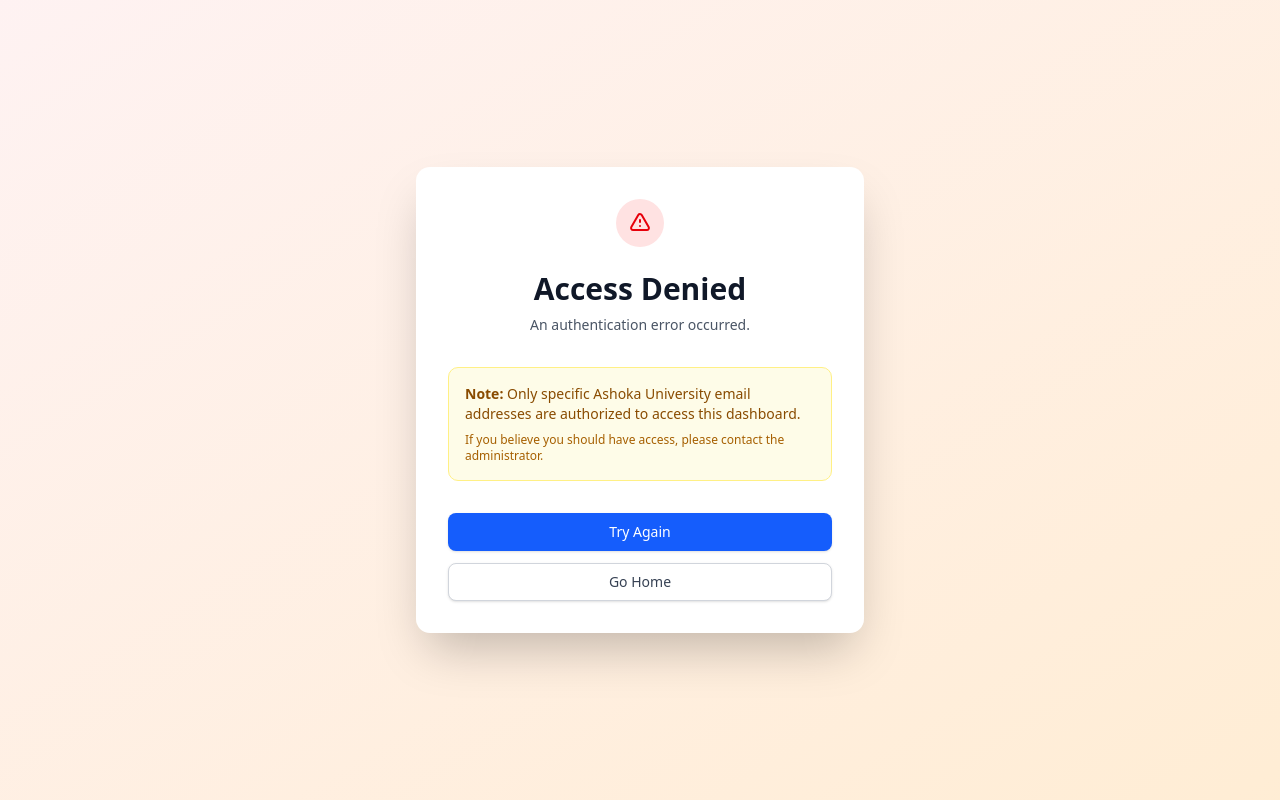
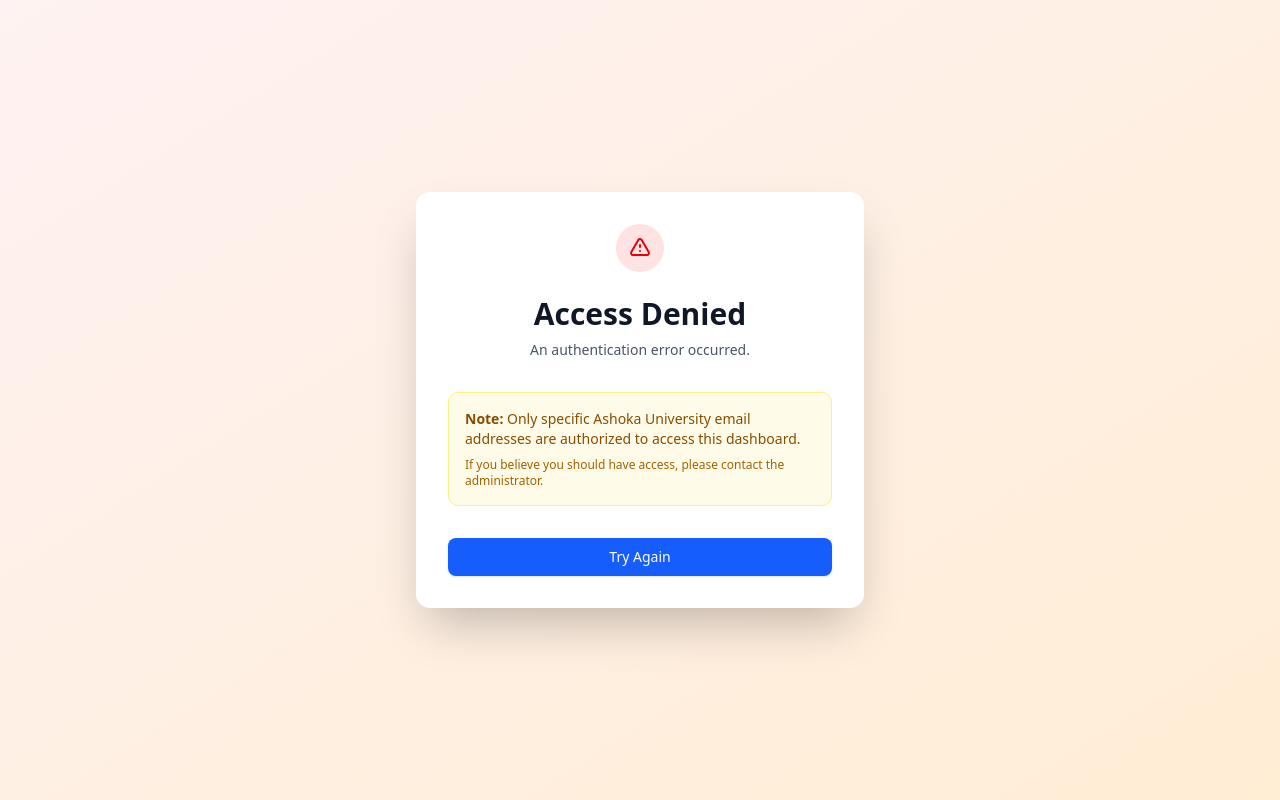
Before and after one commit to Ministry-of-Technology-AU/stats-dashboard, a Next.js app: page /auth/error in a window 1280 px wide. Built offline with nearby package versions, Linux system fonts and the light colour scheme.

Commit message:
removed Go Home button

```diff
--- a/app/auth/error/page.tsx
+++ b/app/auth/error/page.tsx
@@ -55,12 +55,6 @@ export default async function AuthErrorPage({
           >
             Try Again
           </Link>
-          <Link
-            href="/"
-            className="w-full flex justify-center py-2 px-4 border border-gray-300 dark:border-gray-600 rounded-md shadow-sm text-sm font-medium text-gray-700 dark:text-gray-200 bg-white dark:bg-gray-700 hover:bg-gray-50 dark:hover:bg-gray-600 focus:outline-none focus:ring-2 focus:ring-offset-2 focus:ring-blue-500"
-          >
-            Go Home
-          </Link>
         </div>
       </div>
     </div>
--- a/app/page.tsx
+++ b/app/page.tsx
@@ -1,5 +1,12 @@
 import { redirect } from 'next/navigation';
+import { auth } from '@/auth';
 
-export default function Home() {
-  redirect('/dashboard');
+export default async function Home() {
+  const session = await auth();
+
+  if (session) {
+    redirect('/dashboard');
+  } else {
+    redirect('/auth/signin');
+  }
 }
```
